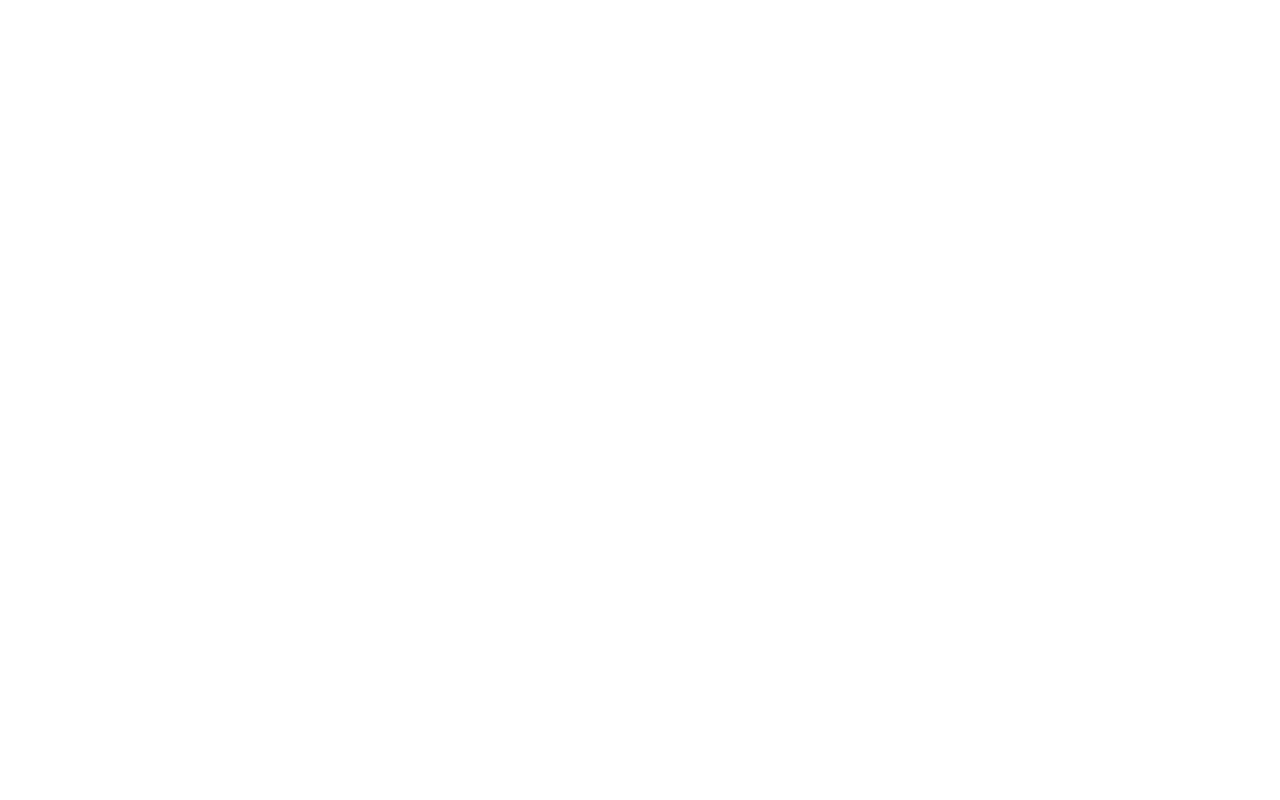
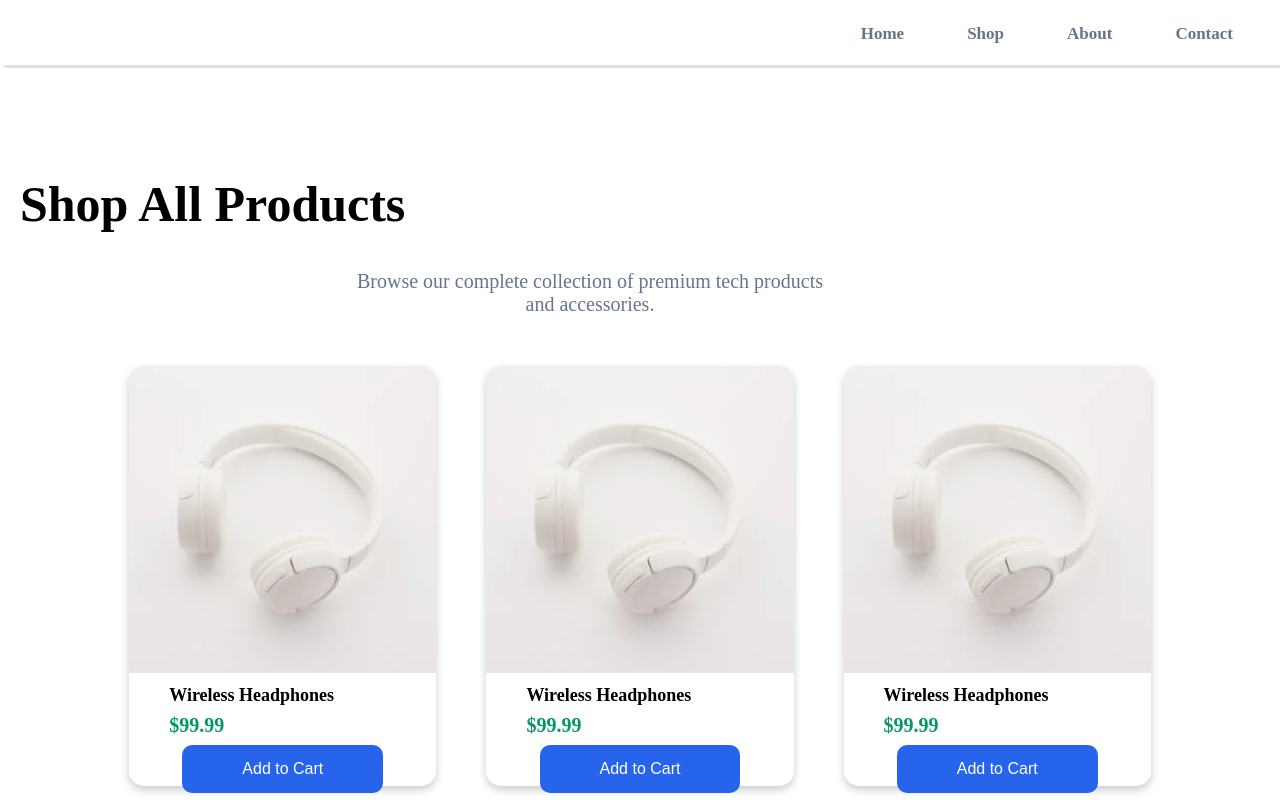
Before and after one commit to hoodedhacker-max/Final-project, a plain HTML site: page index.html in a window 1280 px wide. Shown: the top 800 px of the page. Drawn offline with Linux system fonts and the light colour scheme.

Commit message:
added content in the index for the shop

```diff
--- a/index.css
+++ b/index.css
@@ -0,0 +1,95 @@
+* {
+    margin: 0;
+    padding: 0;
+    box-sizing: border-box;
+}
+
+.topnav {
+    background-color: white;
+    overflow: hidden;
+    height: 65px;
+    box-shadow: 2.5px 2.5px 1px #e1e1e1;
+}
+
+.topnav a {
+    float: right;
+    color: #65758c;
+    text-align: center;
+    padding: 14px 16px;
+    text-decoration: none;
+    font-size: 17px;
+    gap: 20px;
+    padding-right: 47px;
+    margin-top: 10px;
+    font-weight: bold;
+}
+
+.firstheader {
+    font-size: 25px;
+    color: #000000;
+    font-weight: bold;
+    margin-top: 110px;
+    margin-left: 20px;
+}
+
+.intro {
+    font-size: 20px;
+    color: #65758c;
+    margin-top: 37px;
+    text-align: center;
+    margin-right: 100px;
+}
+
+.card1 {
+    box-shadow: 0 4px 8px 0 rgba(0, 0, 0, 0.2);
+    transition: 0.3s;
+    width: 24%;
+    height: 420px;
+    border-radius: 15px 15px 15px 15px;
+    margin: 25px;
+    margin-top: 50px;
+}
+
+.card:hover {
+    box-shadow: 0 8px 16px 0 rgba(0, 0, 0, 0.2);
+}
+
+.product {
+    /* padding: 2px 16px; */
+    margin-top: 8px;
+    margin-bottom: 8px;
+    margin-left: 40px;
+    font-size: 18px;
+}
+
+.card1 img {
+    width: 100%;
+    border-radius: 15px 15px 0 0;
+}
+
+.button {
+    background-color: #2664eb;
+    color: #ffffff;
+    padding: 15px 60px;
+    border: none;
+    border-radius: 10px;
+    cursor: pointer;
+    font-size: 16px;
+    display: block;
+    margin: 0 auto;
+}
+
+.prices {
+    display: flex;
+    margin-top: 8px;
+    margin-bottom: 8px;
+    margin-left: 40px;
+    font-size: 20px;
+    color: #059668;
+}
+
+.card-container {
+    display: flex;
+    flex-wrap: wrap;
+    justify-content: center;
+}
--- a/index.html
+++ b/index.html
@@ -1,11 +1,172 @@
 <!DOCTYPE html>
 <html lang="en">
+
 <head>
     <meta charset="UTF-8">
     <meta name="viewport" content="width=device-width, initial-scale=1.0">
-    <title>Document</title>
+    <title>Modern Responsive E-commerce Website</title>
+    <link rel="stylesheet" href="index.css">
 </head>
+
 <body>
+    <nav class="topnav">
+        <a href="contact.html">Contact</a>
+        <a href="about.html">About</a>
+        <a href="shop.html">Shop</a>
+        <a href="index.html">Home</a>
+    </nav>
+    <div class="firstheader">
+        <h1>Shop All Products</h1>
+    </div>
+    <div class="intro">
+        <p>Browse our complete collection of premium tech products<br>and accessories.</p>
+    </div>
+    <div class="card-container">
+        <div class="card1" id="card1">
+            <img src="wireless-headphones.webp" alt="Headphones">
+            <div class="content">
+                <div class="product">
+                    <h4>Wireless Headphones</h4>
+                </div>
+                <div class="prices">
+                    <h4>$99.99</h4>
+                </div>
+                <button class="button">Add to Cart</button>
+            </div>
+        </div>
+        <div class="card1" id="card2">
+            <img src="wireless-headphones.webp" alt="Headphones">
+            <div class="content">
+                <div class="product">
+                    <h4>Wireless Headphones</h4>
+                </div>
+                <div class="prices">
+                    <h4>$99.99</h4>
+                </div>
+                <button class="button">Add to Cart</button>
+            </div>
+        </div>
+        <div class="card1" id="card3">
+            <img src="wireless-headphones.webp" alt="Headphones">
+            <div class="content">
+                <div class="product">
+                    <h4>Wireless Headphones</h4>
+                </div>
+                <div class="prices">
+                    <h4>$99.99</h4>
+                </div>
+                <button class="button">Add to Cart</button>
+            </div>
+        </div>
+        <div class="card1" id="card4">
+            <img src="wireless-headphones.webp" alt="Headphones">
+            <div class="content">
+                <div class="product">
+                    <h4>Wireless Headphones</h4>
+                </div>
+                <div class="prices">
+                    <h4>$99.99</h4>
+                </div>
+                <button class="button">Add to Cart</button>
+            </div>
+        </div>
+        <div class="card1" id="card5">
+            <img src="wireless-headphones.webp" alt="Headphones">
+            <div class="content">
+                <div class="product">
+                    <h4>Wireless Headphones</h4>
+                </div>
+                <div class="prices">
+                    <h4>$99.99</h4>
+                </div>
+                <button class="button">Add to Cart</button>
+            </div>
+        </div>
+        <div class="card1" id="card6">
+            <img src="wireless-headphones.webp" alt="Headphones">
+            <div class="content">
+                <div class="product">
+                    <h4>Wireless Headphones</h4>
+                </div>
+                <div class="prices">
+                    <h4>$99.99</h4>
+                </div>
+                <button class="button">Add to Cart</button>
+            </div>
+        </div>
+        <div class="card1" id="card7">
+            <img src="wireless-headphones.webp" alt="Headphones">
+            <div class="content">
+                <div class="product">
+                    <h4>Wireless Headphones</h4>
+                </div>
+                <div class="prices">
+                    <h4>$99.99</h4>
+                </div>
+                <button class="button">Add to Cart</button>
+            </div>
+        </div>
+        <div class="card1" id="card8">
+            <img src="wireless-headphones.webp" alt="Headphones">
+            <div class="content">
+                <div class="product">
+                    <h4>Wireless Headphones</h4>
+                </div>
+                <div class="prices">
+                    <h4>$99.99</h4>
+                </div>
+                <button class="button">Add to Cart</button>
+            </div>
+        </div>
+        <div class="card1" id="card9">
+            <img src="wireless-headphones.webp" alt="Headphones">
+            <div class="content">
+                <div class="product">
+                    <h4>Wireless Headphones</h4>
+                </div>
+                <div class="prices">
+                    <h4>$99.99</h4>
+                </div>
+                <button class="button">Add to Cart</button>
+            </div>
+        </div>
+        <div class="card1" id="card10">
+            <img src="wireless-headphones.webp" alt="Headphones">
+            <div class="content">
+                <div class="product">
+                    <h4>Wireless Headphones</h4>
+                </div>
+                <div class="prices">
+                    <h4>$99.99</h4>
+                </div>
+                <button class="button">Add to Cart</button>
+            </div>
+        </div>
+        <div class="card1" id="card11">
+            <img src="wireless-headphones.webp" alt="Headphones">
+            <div class="content">
+                <div class="product">
+                    <h4>Wireless Headphones</h4>
+                </div>
+                <div class="prices">
+                    <h4>$99.99</h4>
+                </div>
+                <button class="button">Add to Cart</button>
+            </div>
+        </div>
+        <div class="card1" id="card12">
+            <img src="wireless-headphones.webp" alt="Headphones">
+            <div class="content">
+                <div class="product">
+                    <h4>Wireless Headphones</h4>
+                </div>
+                <div class="prices">
+                    <h4>$99.99</h4>
+                </div>
+                <button class="button">Add to Cart</button>
+            </div>
+        </div>
+    </div>
+</body>
 
-</body>
 </html>
```
Also changed, not shown: wireless-headphones.webp (added).
